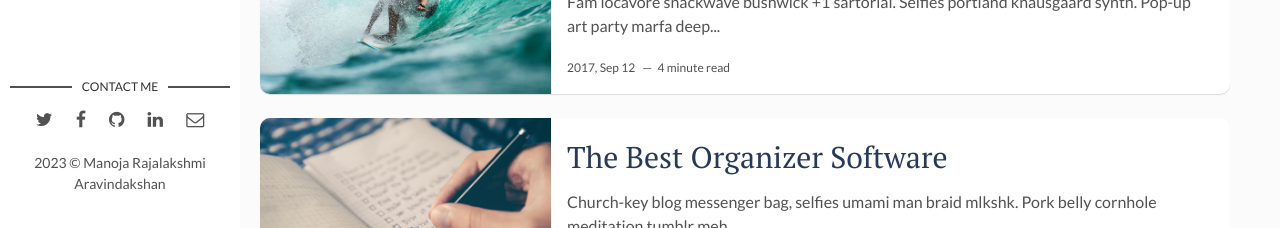
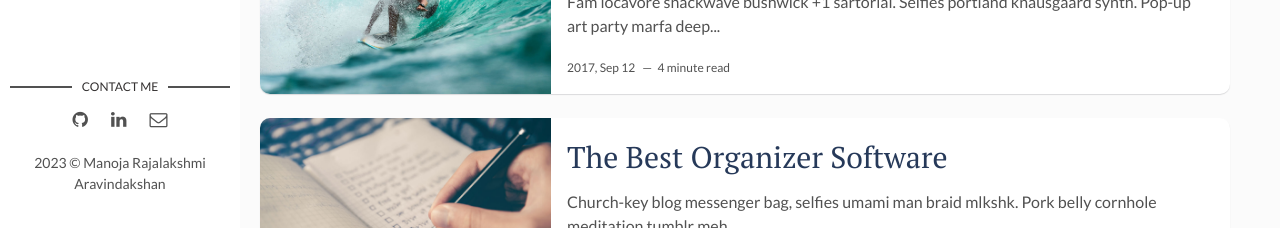
Before and after one commit to mra/mra.github.io, a Jekyll site: the page built from index.html, in a window 1280 px wide and 900 px high, scrolled down 522 px. Shown: the part 672-900 px from the top of the window. Built offline with Jekyll 4.4.1, drawn with Linux system fonts in a browser that asks for light colours; the list of posts is cut into pages by our own code.

Commit message:
Update main.html

```diff
--- a/_layouts/main.html
+++ b/_layouts/main.html
@@ -16,7 +16,7 @@ layout: default
     <section class="contact">
       <h3 class="contact-title">Contact me</h3>
       <ul>
-        {% if site.social-twitter %}
+        <!-- {% if site.social-twitter %}
           <li><a href="https://twitter.com/{{ site.social-twitter }}" target="_blank"><i class="fa fa-twitter" aria-hidden="true"></i></a></li>
         {% else %}
           <li><a href="https://twitter.com/artemsheludko_" target="_blank"><i class="fa fa-twitter" aria-hidden="true"></i></a></li>
@@ -25,7 +25,7 @@ layout: default
           <li><a href="https://facebook.com/{{ site.social-facebook }}" target="_blank"><i class="fa fa-facebook" aria-hidden="true"></i></a></li>
         {% else %}
           <li><a href="https://facebook.com/" target="_blank"><i class="fa fa-facebook" aria-hidden="true"></i></a></li>
-        {% endif %}
+        {% endif %}-->
         {% if site.social-github %}
           <li class="github"><a href="http://github.com/{{site.social-github}}" target="_blank"><i class="fa fa-github"></i></a></li>
         {% else %}
```
